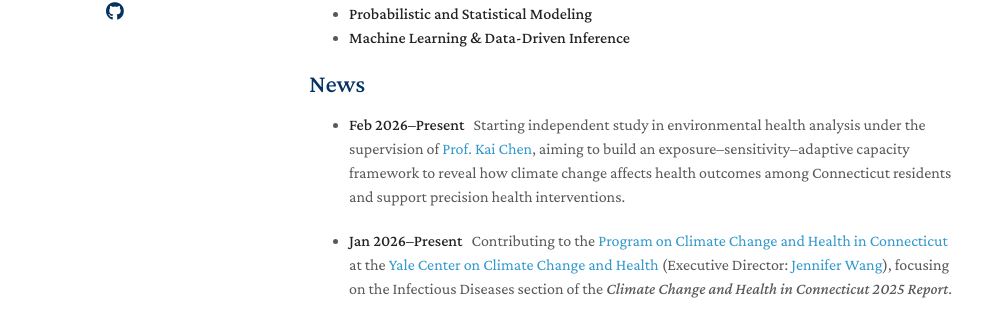
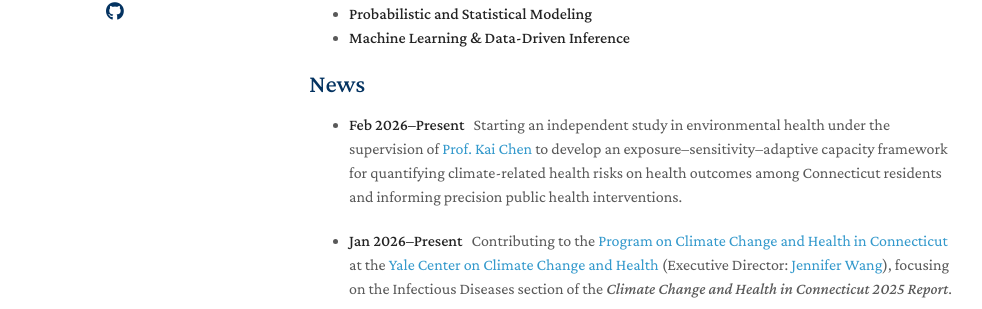
Before and after one commit to hanyvwang/hanyvwang.github.io, a Jekyll site: the page built from index.md, in a window 1280 px wide and 900 px high. Shown: the part 385-694 px from the top of the window, without its empty margins (161-1143 px from the left). Built offline with Jekyll 4.4.1, drawn with Linux system fonts in a browser that asks for light colours; a style sheet for code colours, icons or effects is not loaded; our own code applies the rules of GitHub Pages for plain Markdown files.

Commit message:
Update index.md

```diff
--- a/index.md
+++ b/index.md
@@ -15,7 +15,7 @@
 
 ## News
 
-- **Feb 2026–Present** &nbsp;&nbsp;Starting independent study in environmental health analysis under the supervision of [Prof. Kai Chen](https://ysph.yale.edu/profile/kai-chen/), aiming to build an exposure–sensitivity–adaptive capacity framework to reveal how climate change affects health outcomes among Connecticut residents and support precision health interventions.
+- **Feb 2026–Present** &nbsp;&nbsp;Starting an independent study in environmental health under the supervision of [Prof. Kai Chen](https://ysph.yale.edu/profile/kai-chen/) to develop an exposure–sensitivity–adaptive capacity framework for quantifying climate-related health risks on health outcomes among Connecticut residents and informing precision public health interventions.
 
 - **Jan 2026–Present** &nbsp;&nbsp;Contributing to the [Program on Climate Change and Health in Connecticut](https://ysph.yale.edu/yale-center-on-climate-change-and-health/policy-and-public-health-practice/connecticut/) at the [Yale Center on Climate Change and Health](https://ysph.yale.edu/yale-center-on-climate-change-and-health/) (Executive Director: [Jennifer Wang](https://ysph.yale.edu/profile/jen-wang/)), focusing on the Infectious Diseases section of the *Climate Change and Health in Connecticut 2025 Report*.
 
```
